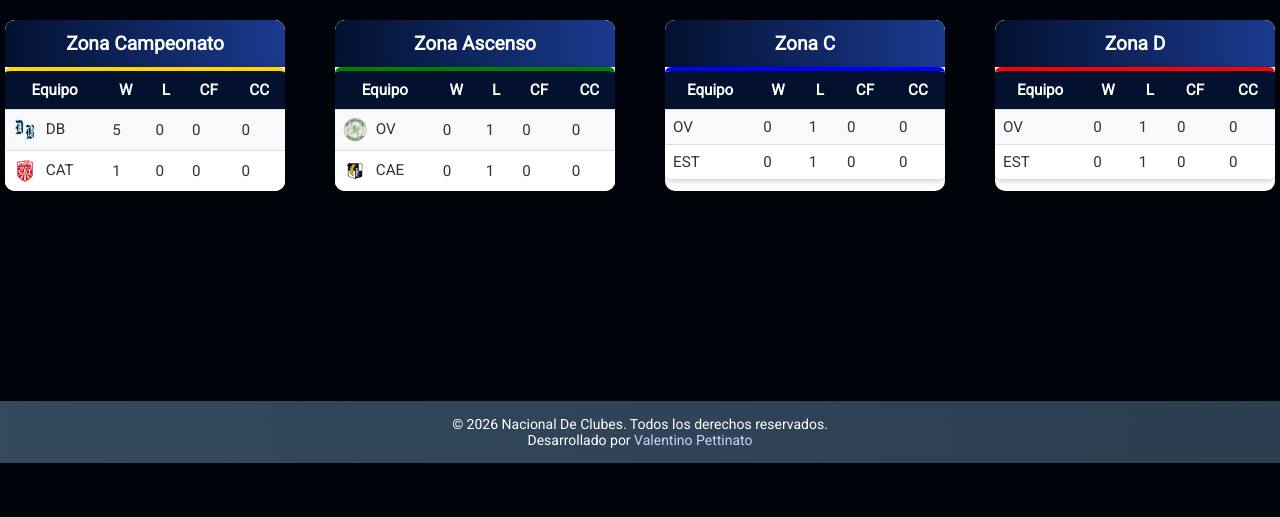
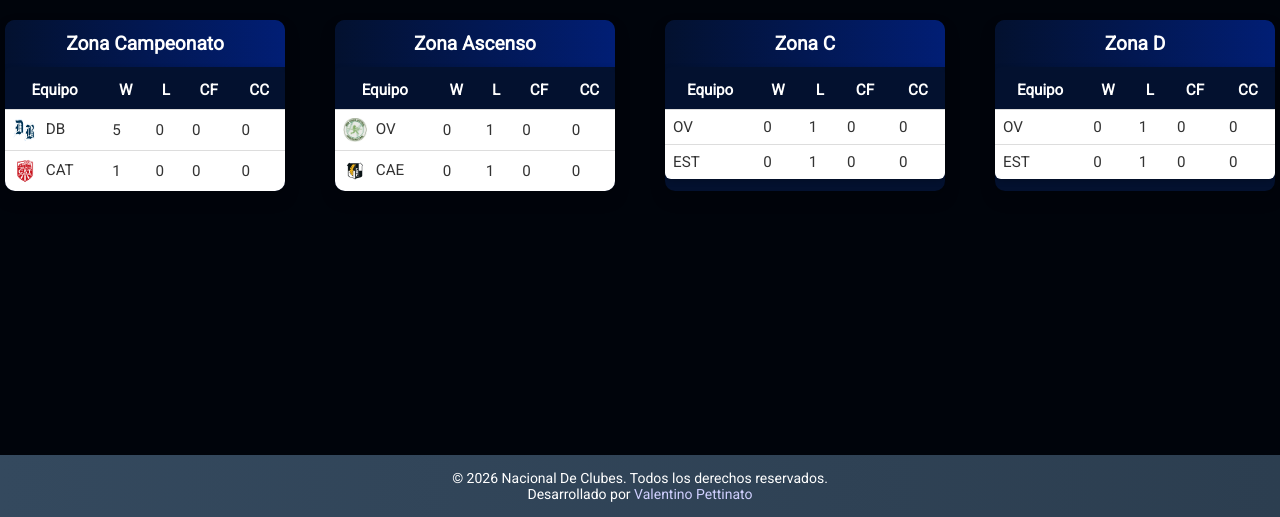
Before and after one commit to Petti23/proyecto-nacional-de-clubes, a plain HTML site: page index.html in a window 1280 px wide. Shown: the part 345-862 px from the top of the page. Before the commit the page ends 808 px from the top, so only its background shows below. Drawn offline with Linux system fonts and the light colour scheme.

Commit message:
ultimo commit por hoy

```diff
--- a/css/style.css
+++ b/css/style.css
@@ -101,7 +101,7 @@ header {
 .tabla {
   max-width: 280px;
   width: 100%;
-  background: white;
+  background: #03112f;
   border-radius: 10px;
   box-shadow: 0 8px 16px rgba(0, 0, 0, 0.2);
   overflow: hidden;
@@ -115,12 +115,13 @@ header {
 
 .zona-titulo {
   font-weight: bold;
+  margin: 0;
   font-size: 1.2em;
   padding: 12px;
-  background: linear-gradient(to right, #03112f, #1a3a8f);
+  background: linear-gradient(to right, #03112f, #011e75);
   color: white;
   text-align: center;
-  border-radius: 10px 10px 0 0;
+  border-radius: 0;
 }
 
 /* colores por zona */
@@ -142,9 +143,10 @@ header {
 
 .Zonas {
   width: 100%;
-  border-collapse: separate;
+  border-collapse: collapse;
+  border: none;
   border-spacing: 0;
-  background-color: #fff;
+  background-color: #03112f;
   font-size: 0.95em;
   box-shadow: 0 2px 6px rgba(0,0,0,0.2);
   border-radius: 6px;
@@ -172,7 +174,7 @@ header {
 }
 
 .equipo1 td {
-  background-color: #f9f9f9;
+  background-color: #ffffff;
 }
 
 .equipo2 td {
@@ -204,7 +206,7 @@ footer a:hover {
 .container {
   display: flex;
   flex-direction: column;
-  min-height: 93.3vh;
+  min-height: 100vh;
   max-width: 100%;
 }
 
```
